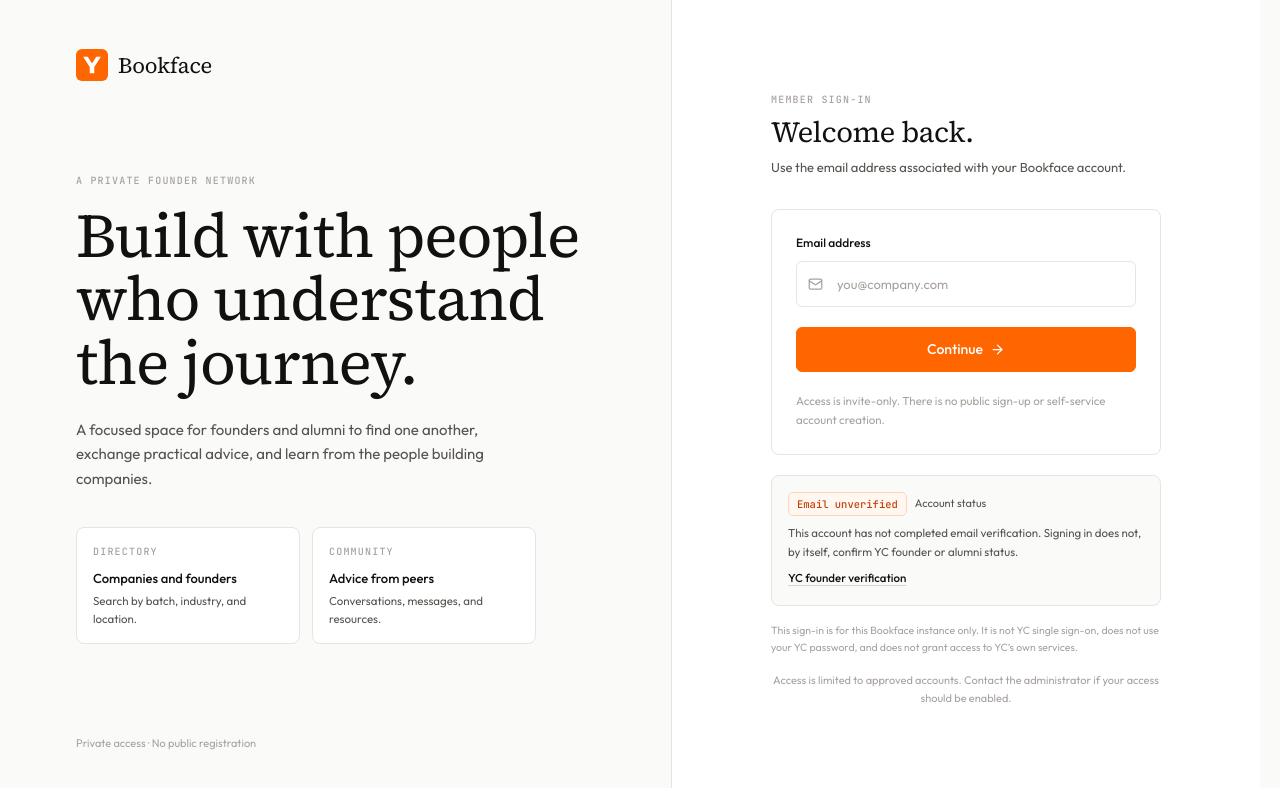
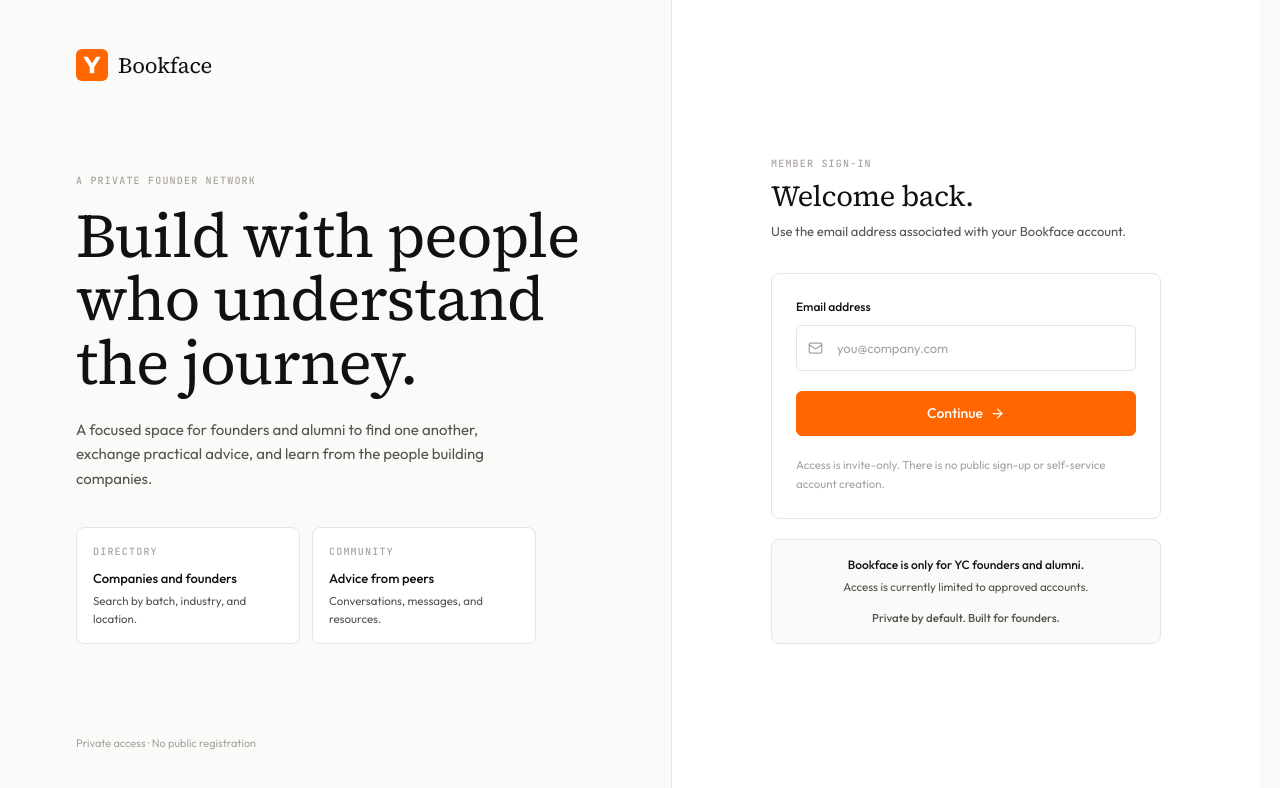
Before and after one commit to mahesh-oss-cloud/bookface-yc-, a Next.js app: page /signin in a window 1280 px wide. Shown: the top 788 px of the page. Built offline with nearby package versions, Linux system fonts and the light colour scheme.

Commit message:
Replace email verification notice with founder access copy

```diff
--- a/src/app/signin/page.tsx
+++ b/src/app/signin/page.tsx
@@ -64,27 +64,17 @@ export default async function SignInPage({ searchParams }: { searchParams: Searc
               <SignInForm nextPath={nextPath} />
             </div>
 
-            <div className="mt-5 rounded-lg border border-[var(--color-line)] bg-[var(--color-surface)] p-4">
-              <div className="flex items-center gap-2">
-                <span className="chip chip-accent">Email unverified</span>
-                <span className="text-[11px] text-2">Account status</span>
-              </div>
-              <p className="mt-2 text-[11.5px] leading-relaxed text-2">
-                This account has not completed email verification. Signing in does not, by itself,
-                confirm YC founder or alumni status.
+            <div className="mt-5 rounded-lg border border-[var(--color-line)] bg-[var(--color-surface)] p-4 text-center">
+              <p className="text-[12px] font-medium text-[var(--color-ink)]">
+                Bookface is only for YC founders and alumni.
               </p>
-              <a href="https://www.ycombinator.com/verify" target="_blank" rel="noopener noreferrer" className="link-underline mt-2 inline-flex text-[11.5px] font-medium">
-                YC founder verification
-              </a>
+              <p className="mt-1 text-[11.5px] leading-relaxed text-2">
+                Access is currently limited to approved accounts.
+              </p>
+              <p className="mt-3 text-[11.5px] font-medium text-[var(--color-ink-2)]">
+                Private by default. Built for founders.
+              </p>
             </div>
-
-            <p className="mt-4 text-[10.5px] leading-relaxed text-3">
-              This sign-in is for this Bookface instance only. It is not YC single sign-on, does not use
-              your YC password, and does not grant access to YC’s own services.
-            </p>
-            <p className="mt-4 text-center text-[11px] leading-relaxed text-3">
-              Access is limited to approved accounts. Contact the administrator if your access should be enabled.
-            </p>
           </div>
         </section>
       </div>
```
